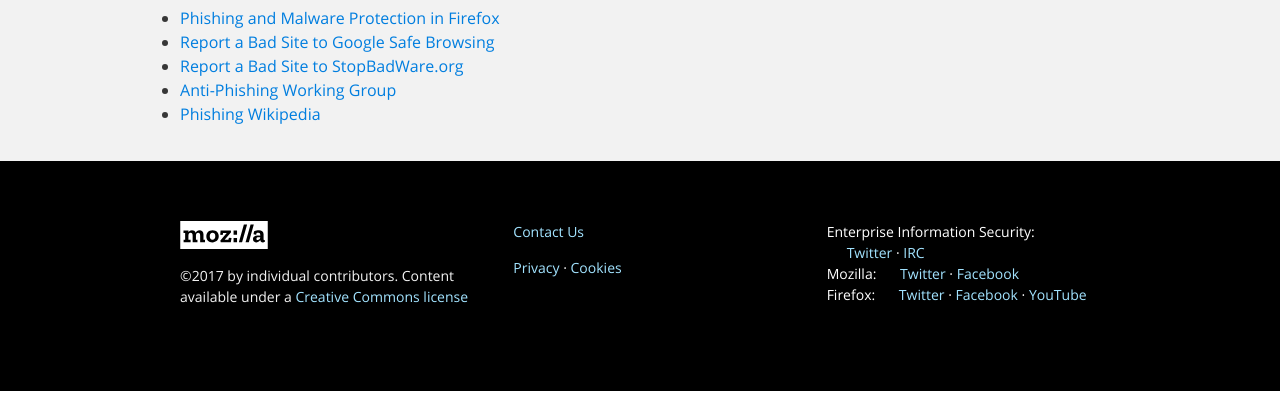
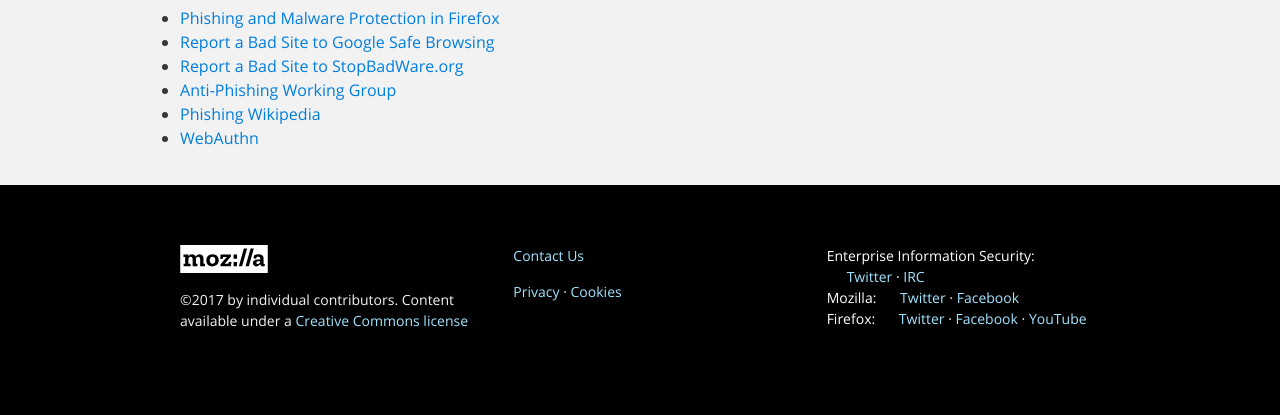
Before and after one commit to mozilla/infosec.mozilla.org, a Jekyll site: the page built from docs/guidelines/phishing.md, in a window 1280 px wide and 900 px high, scrolled down 1511 px, cut to the strip 485-900 px from the top of the window. Built offline with Jekyll 4.4.1, drawn with Linux system fonts in a browser that asks for light colours; the repository's description, which GitHub fills in, is left out; before the commit the page ends 2387 px from its top, so only the background shows below that.

Commit message:
Add webauthn

```diff
--- a/docs/guidelines/phishing.md
+++ b/docs/guidelines/phishing.md
@@ -74,3 +74,4 @@ If you observe this or some other behavior that suggests someone is sending you
 - [Report a Bad Site to StopBadWare.org](https://www.stopbadware.org/report-badware)
 - [Anti-Phishing Working Group](https://www.apwg.org/)
 - [Phishing Wikipedia](https://en.wikipedia.org/wiki/Phishing)
+- [WebAuthn](https://duo.com/blog/web-authentication-what-it-is-and-what-it-means-for-passwords)
```
